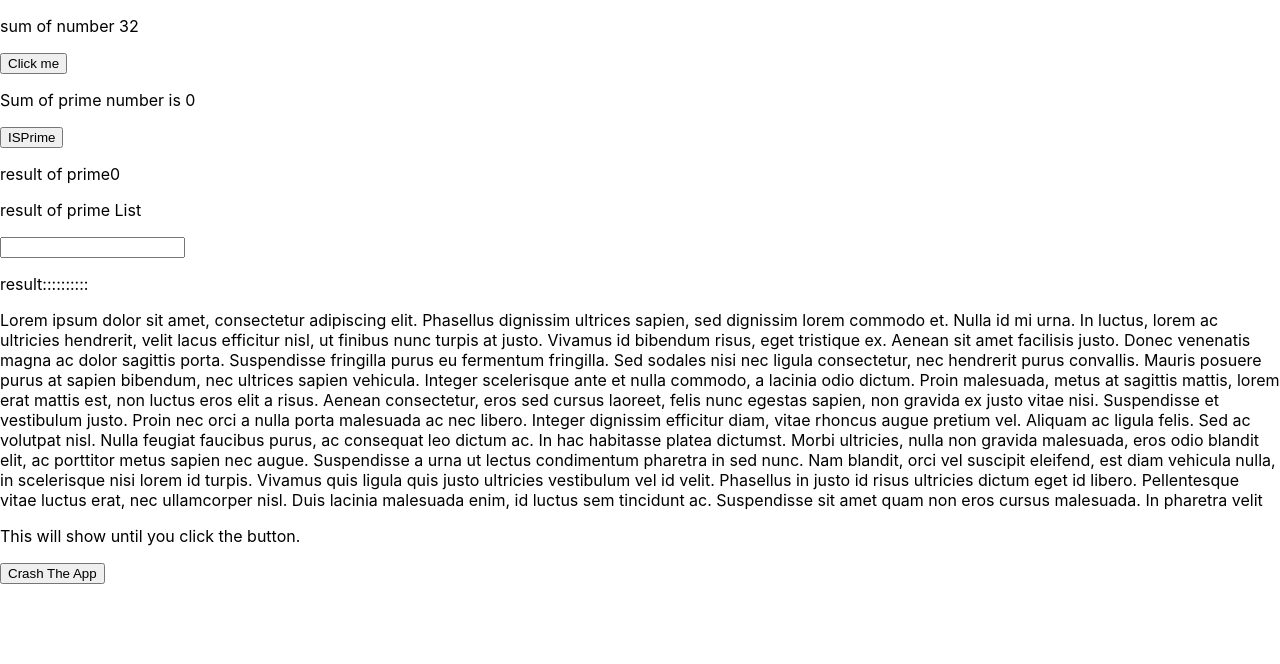
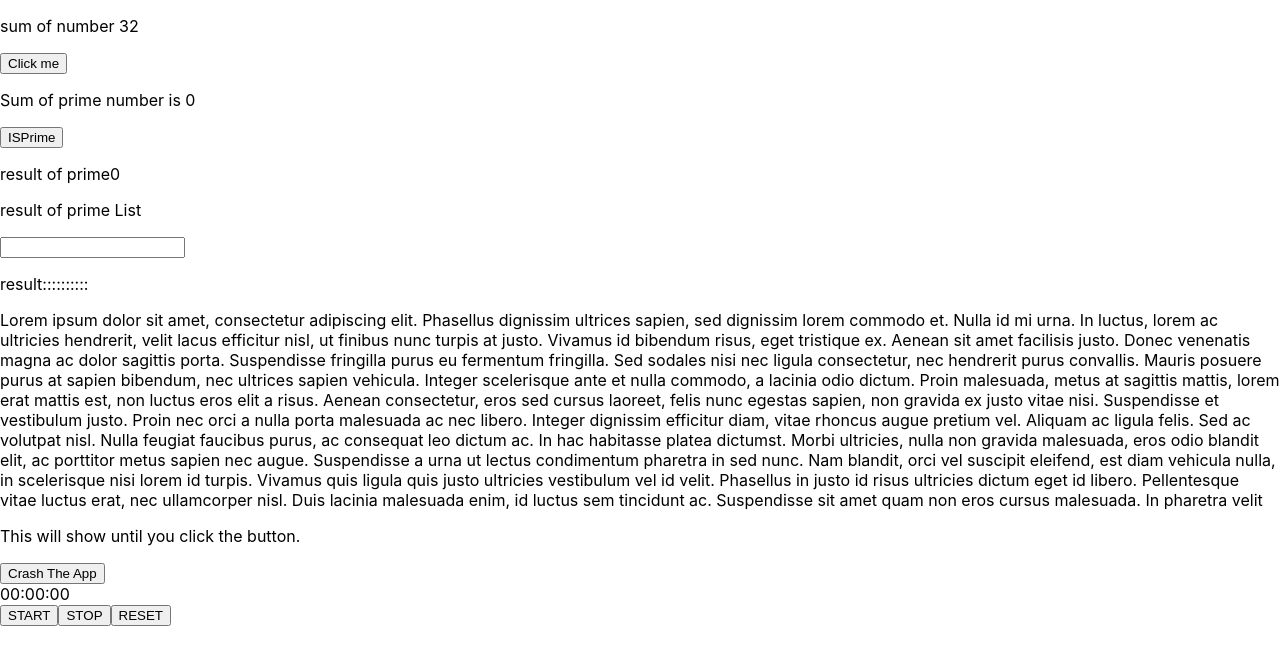
Before and after one commit to jui1234/Daily_JS_and_React, a React (Create React App) app: page / in a window 1280 px wide. Shown: the top 664 px of the page. Built offline with nearby package versions, Linux system fonts and the light colour scheme.

Commit message:
feat:timer dsa qus qith setInterval

```diff
--- a/src/App.js
+++ b/src/App.js
@@ -18,6 +18,7 @@ import PrimeWithDebouncingwithInput from './components/primewithdebouncing';
 import NumberScrollFib from './components/scrollwithfibo';
 import ErrorBoundry from './components/ErrrorCompoenet';
 import ErrorBoundryWrapper from './components/ErrorWrapperComponent';
+import TimerConceptProject from './components/timerConceptProject';
 
 
 const ReactFiber=React.lazy(()=>import('./components/reactfiber'))
@@ -100,6 +101,7 @@ function App() {
  <ErrorBoundryWrapper>
  <ErrorBoundry/>
  </ErrorBoundryWrapper>
+ <TimerConceptProject/>
  {/* <VirtualizationComponent/> */}
  </>
 
--- /dev/null
+++ b/src/components/timerConceptProject.jsx
@@ -0,0 +1,54 @@
+import { useRef, useState } from "react";
+
+export default function TimerConceptProject()
+{
+    const timerref=useRef(0);
+const secondref=useRef(null);
+const [displaytime,setDisplayaTime]=useState("00:00:00");
+const timmerRunningref=useRef(false);
+
+const displayTimer=(()=>{
+    const hrs=Math.floor(secondref.current/3600);
+    const min=Math.floor((secondref.current%3600)/60)
+    const sec=secondref.current%60;
+
+    return `${hrs.toString().padStart(2,"0")}:${min.toString().padStart(2,"0")}:${sec.toString().padStart(2,"0")}`
+})
+
+const startTimer=(()=>{
+    if(!timmerRunningref.current){
+        timmerRunningref.current=true;
+    timerref.current=setInterval(()=>{
+        secondref.current++;
+        setDisplayaTime(displayTimer());
+    },1000)
+//    return
+    }
+})
+
+const stopTimer=(()=>{
+    if(timmerRunningref.current){
+        timmerRunningref.current=false;
+        clearInterval(timerref.current)
+    }
+})
+
+const resetTimer=(()=>{
+
+           timmerRunningref.current=false;
+           clearInterval(timerref.current)
+           timerref.current=0
+           secondref.current=0;
+           setDisplayaTime("00:00:00")
+
+})
+return(
+<>
+<div>{displaytime}</div>
+<button onClick={startTimer}>START</button>
+<button onClick={stopTimer}>STOP</button>
+<button onClick={resetTimer}>RESET</button>
+</>
+)
+
+}
```
